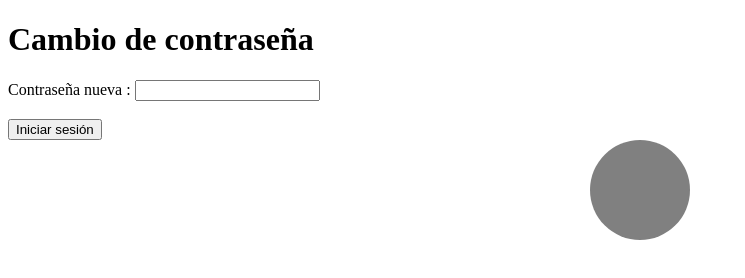
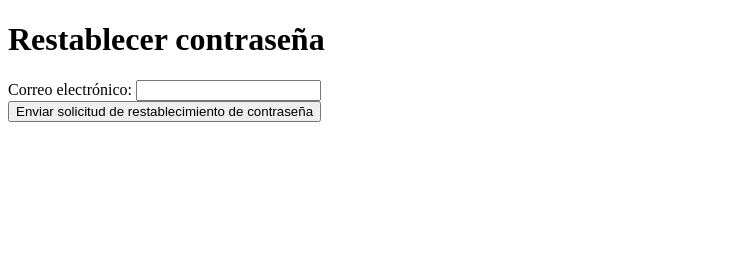
Before and after one commit to JulioLaraa/SGU_UMMA, a plain HTML site: page cambio de contraseña.html in a window 1280 px wide. Shown: the whole page, without its empty margins (0-745 px from the left). Drawn offline with Linux system fonts and the light colour scheme.

Commit message:
Update cambio de contraseña.html

```diff
--- a/cambio de contraseña.html
+++ b/cambio de contraseña.html
@@ -1,32 +1,15 @@
 <!DOCTYPE html>
 <html>
-<head>
-	<title>Cambio de contraseña</title>
-</head>
-<body>
-
-	<h1>Cambio de contraseña </h1>
-
-
-
-
-		<label for="contrasena">Contraseña nueva :</label>
-		<input type="password" id="contrasena" name="contrasena" required><br><br>
-
-		<input type="submit" value="Iniciar sesión">
-
-        <style>
-            .circle {
-  width: 100px;
-  height: 100px;
-  border-radius: 50%;
-  background-color: gray;
-  margin: 0 auto;
-  display: block;
-}
-          </style>
-
-          <div class="circle"></div>
-
-</body>
+  <head>
+    <meta charset="UTF-8">
+    <title>Restablecer contraseña</title>
+  </head>
+  <body>
+    <h1>Restablecer contraseña</h1>
+    <form action="" method="POST">
+      <label for="email">Correo electrónico:</label>
+      <input type="email" id="email" name="email"><br>
+      <input type="submit" value="Enviar solicitud de restablecimiento de contraseña">
+    </form>
+  </body>
 </html>
```
